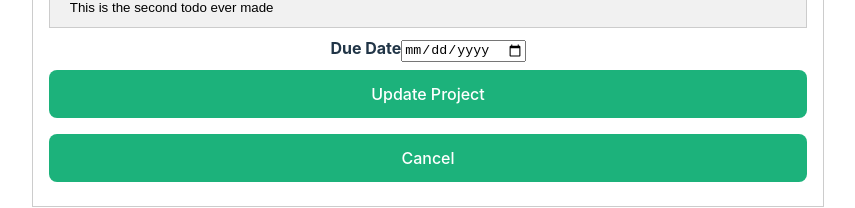
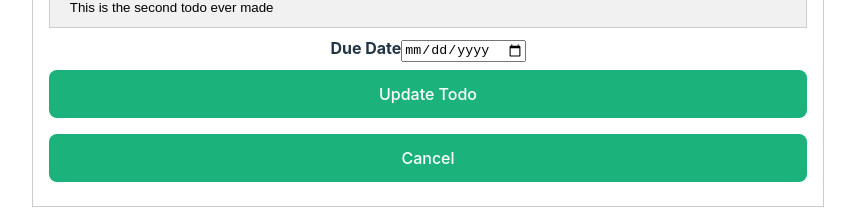
Before and after one commit to Malcolm-G/task-lister, a React app: page /update-todo-form/1 in a window 1280 px wide. Shown: the part 464-672 px from the top of the page, without its empty margins (212-1067 px from the left). Built offline with nearby package versions, Linux system fonts and the light colour scheme; the HTML template or start-up script is replaced by a standard one.

Commit message:
updated misnamed elements

```diff
--- a/src/components/TodoForm.jsx
+++ b/src/components/TodoForm.jsx
@@ -49,7 +49,7 @@ function TodoForm(props) {
 
 
                 <div className="clearfix">
-                <button type="submit" className=".log-signupbtn">Create Project</button>
+                <button type="submit" className=".log-signupbtn">Create Todo</button>
                 <button type="button" className=".log-cancelbtn bg-danger" onClick={cancelClicked} >Cancel</button>
                 </div>
             </div>
--- a/src/components/TodoRow.jsx
+++ b/src/components/TodoRow.jsx
@@ -138,7 +138,7 @@ function TodoRow({todo,index}) {
           <td>
             <button
             onClick={()=>{
-                if(window.confirm('Are you sure you wish to delete this project?')){
+                if(window.confirm('Are you sure you wish to delete this todo?')){
                     deleteTodo()
                 }
             }}
--- a/src/components/UpdateTodoForm.jsx
+++ b/src/components/UpdateTodoForm.jsx
@@ -73,7 +73,7 @@ function UpdateTodoForm(props) {
 
 
                 <div className="clearfix">
-                <button type="submit" className=".log-signupbtn">Update Project</button>
+                <button type="submit" className=".log-signupbtn">Update Todo</button>
                 <button type="button" className=".log-cancelbtn bg-danger" onClick={cancelClicked} >Cancel</button>
                 </div>
             </div>
```
